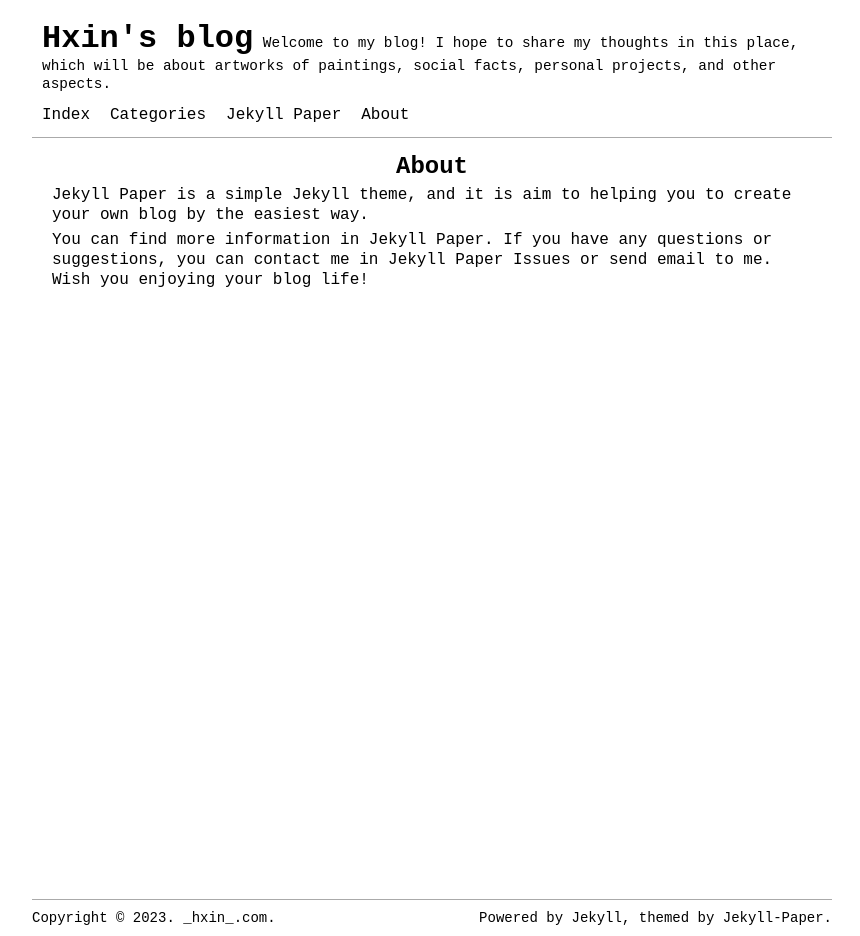
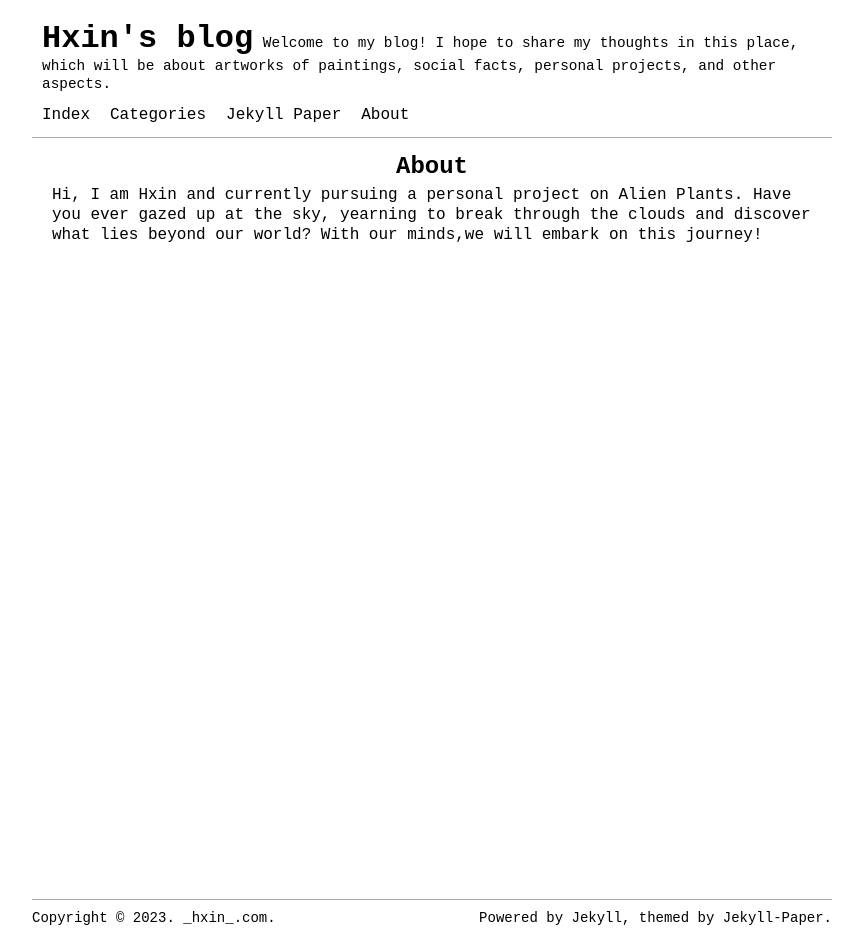
Before and after one commit to hxin1/hxin1.github.io, a Jekyll site: the page built from pages/about.md, in a window 1280 px wide. Shown: the whole page, without its empty margins (208-1068 px from the left). Built offline with Jekyll 4.4.1, drawn with Linux system fonts in a browser that asks for light colours.

Commit message:
Update about.md

```diff
--- a/pages/about.md
+++ b/pages/about.md
@@ -4,9 +4,7 @@ title: About
 permalink: /about/
 ---
 
-Jekyll Paper is a simple Jekyll theme, and it is aim to helping you to create your own blog by the easiest way.
-
-You can find more information in [Jekyll Paper][jekyll-paper]. If you have any questions or suggestions, you can contact me in [Jekyll Paper Issues][jekyll-paper-issues] or send email to [me](mailto:i@ghosind.com). Wish you enjoying your blog life!
+Hi, I am Hxin and currently pursuing a personal project on Alien Plants. Have you ever gazed up at the sky, yearning to break through the clouds and discover what lies beyond our world? With our minds,we will embark on this journey!
 
 [jekyll-paper]: https://github.com/ghosind/Jekyll-Paper
 [jekyll-paper-issues]: https://github.com/ghosind/Jekyll-Paper/issues
```
